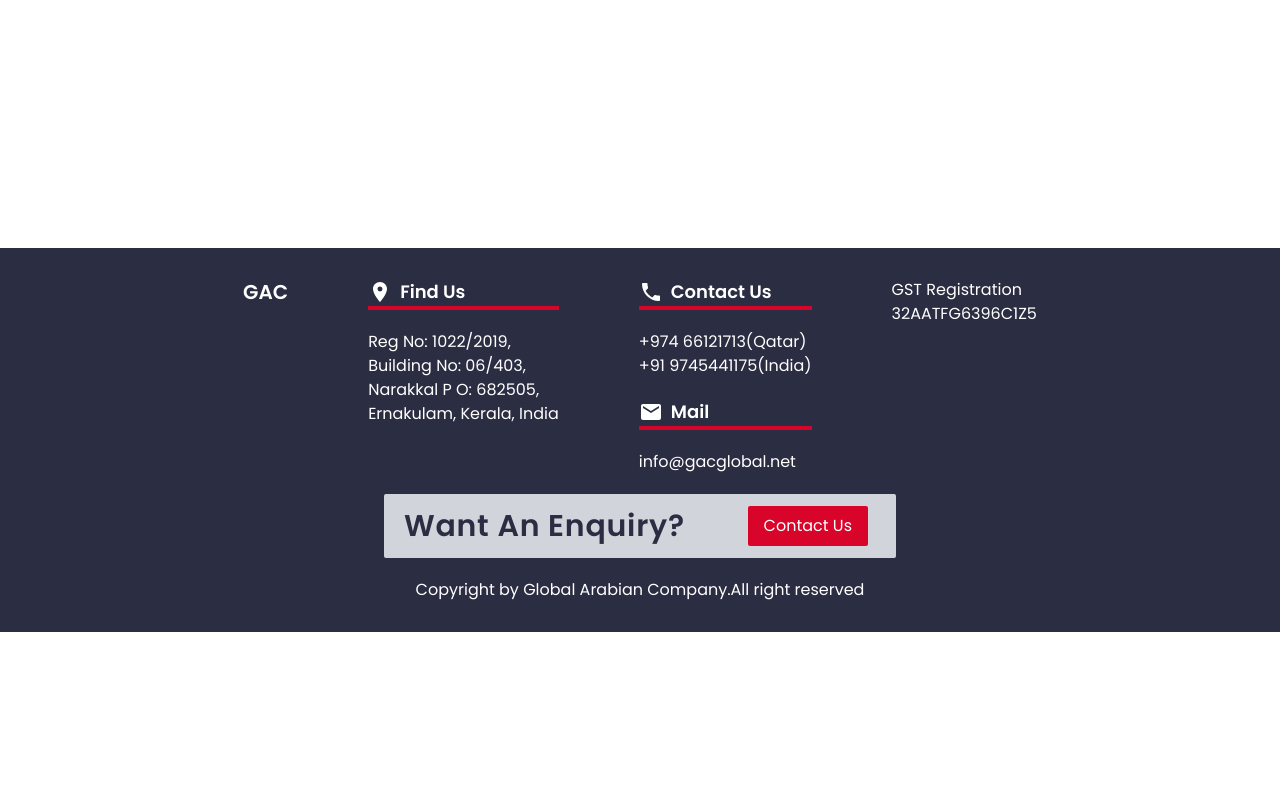
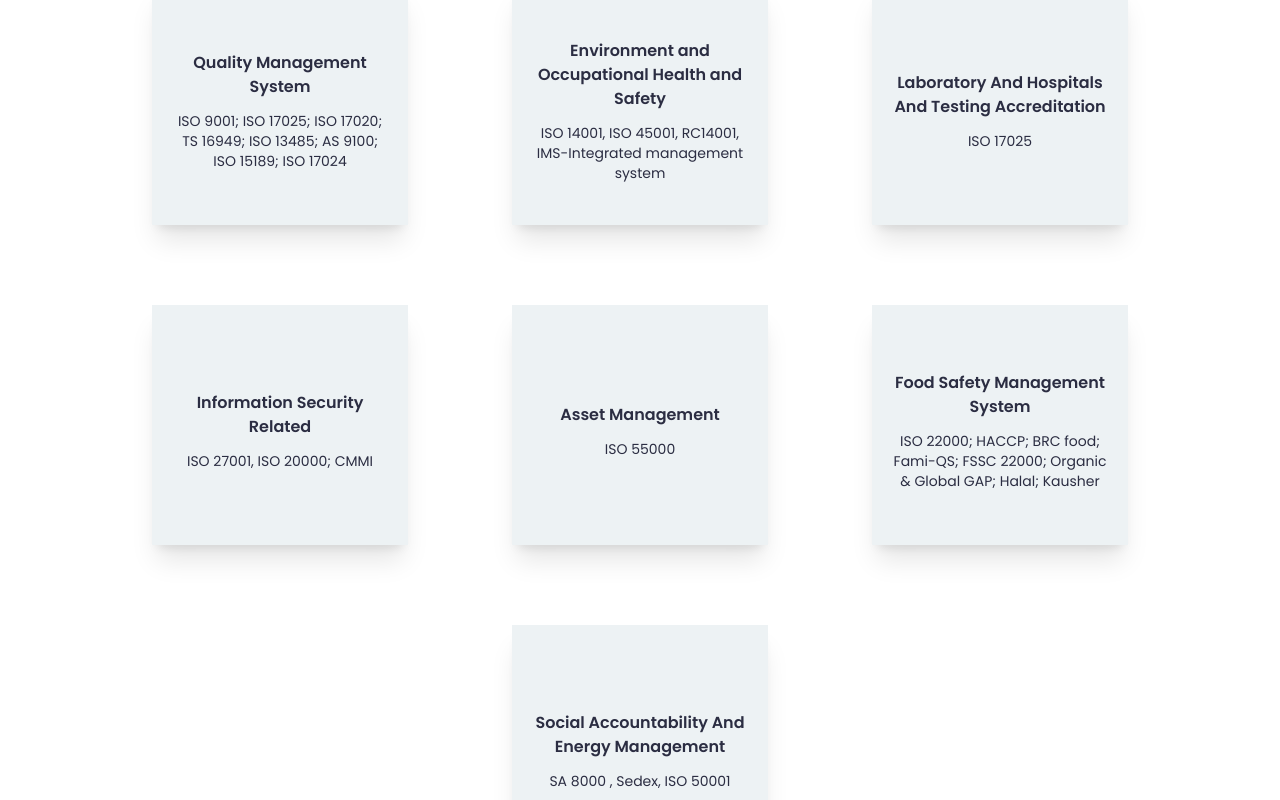
Before and after one commit to aldershko/GAC, a React (Vite) app in the folder gac_web/: page /services in a window 1280 px wide. Shown: the part 680-1480 px from the top of the page. Before the commit the page ends 1312 px from the top, so only its background shows below. Built offline with nearby package versions, Linux system fonts and the light colour scheme.

Commit message:
refactor: add servicescard list to services page

```diff
--- a/gac_web/src/components/ServicesPage.tsx
+++ b/gac_web/src/components/ServicesPage.tsx
@@ -1,8 +1,51 @@
 import React from "react";
 import Header from "./Header";
 import Footer from "./Footer";
+import { ServicesItemType } from "./HomePage";
+import ServiceCardItem from "./ServiceCardItem";
 
 const ServicesPage = () => {
+  const ServicesItemList: ServicesItemType[] = [
+    {
+      id: 1,
+      header: "Quality Management System",
+      description:
+        "ISO 9001; ISO 17025; ISO 17020; TS 16949; ISO 13485; AS 9100; ISO 15189; ISO 17024",
+    },
+    {
+      id: 2,
+      header: "Environment and Occupational Health and Safety",
+      description:
+        "ISO 14001, ISO 45001, RC14001, IMS-Integrated management system",
+    },
+    {
+      id: 3,
+      header: "Laboratory And Hospitals And Testing Accreditation",
+      description: "ISO 17025",
+    },
+    {
+      id: 4,
+      header: "Information Security Related",
+      description: "ISO 27001, ISO 20000; CMMI",
+    },
+    {
+      id: 5,
+      header: "Asset Management",
+      description: "ISO 55000  ",
+    },
+    {
+      id: 6,
+      header: "Food Safety Management System",
+      description:
+        "ISO 22000; HACCP; BRC food; Fami-QS; FSSC 22000; Organic & Global GAP; Halal; Kausher",
+    },
+    {
+      id: 7,
+      header: "Social Accountability And Energy Management",
+      description: "SA 8000 , Sedex, ISO 50001",
+    },
+  ];
+
   return (
     <>
       <Header />
@@ -37,7 +80,21 @@ const ServicesPage = () => {
           {/* img div */}
           {/* <div className="w-611 h-611"><img src={home} alt="" /></div> */}
         </div>
+        <div className="mt-5 w-full p-5 items-center mb-10 flex flex-col">
+          <div className="flex flex-wrap m-5  justify-center overflow-x-auto flex-row">
+            {ServicesItemList.map((item) => {
+              return (
+                <ServiceCardItem
+                  key={item.id}
+                  header={item.header}
+                  description={item.description}
+                />
+              );
+            })}
+          </div>
+        </div>
       </div>
+
       <Footer />
     </>
   );
```
